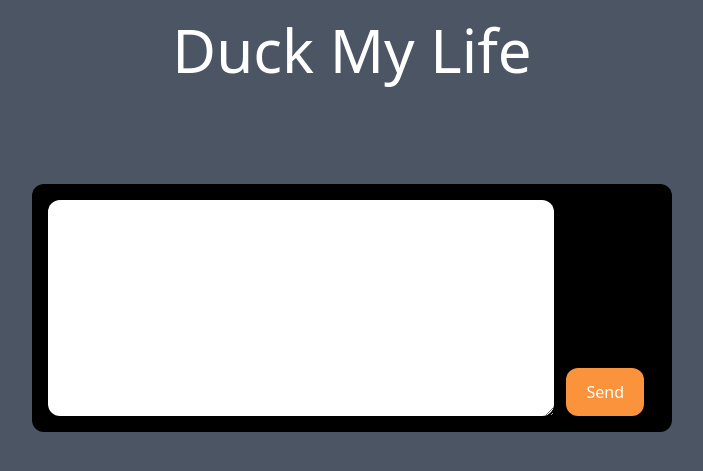
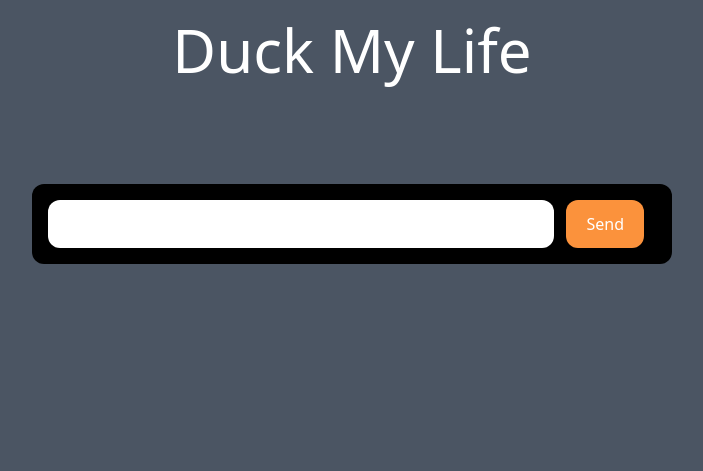
Before and after one commit to V-Boyko/DuckMyLife, a Django app: page /editor/ in a window 1280 px wide. Shown: the part 148-619 px from the top of the page, without its empty margins (288-991 px from the left). Run offline with Django 4.2, Linux system fonts and the light colour scheme; some libraries are stand-ins or nearby versions.

Commit message:
TODOs for next time

```diff
--- a/ducky/fowl/templates/fowl/editor.html
+++ b/ducky/fowl/templates/fowl/editor.html
@@ -11,10 +11,11 @@
 <!-- button and text box below needs function, crash on submit class="lg:w-2/4 mt-6 mx-4 lg:mx-auto p-4 bg-white rounded-xl">
     <form method="post">-->
 
+
 <div class="lg:w-2/4 mx-auto bg-black rounded-xl p-4 mt-6 mx-4 flex flex-col">
     <form class="flex" method="POST">
         {% csrf_token %}
-        <textarea rows="8" name="text-box" class="flex-1 rounded-xl px-3 py-3"></textarea>
+        <input rows="8" name="text-box" class="flex-1 rounded-xl px-3 py-3">
         <!-- <button class="px-5 py-3 rounded-xl text-white bg-teal-600 hover:bg-teal-700" id="chat-message-submit">Submit</button> -->
         <button class="mt-auto mx-3 px-5 py-3 h-1/2 rounded-xl text-white bg-orange-400 text-black hover:bg-orange-200 justify-right" id="message-submit">Send</button>
 
--- a/ducky/fowl/views.py
+++ b/ducky/fowl/views.py
@@ -14,6 +14,10 @@
    text = request.POST.get('text-box', "")
    print(type(text))
    return render(request, 'fowl/editor.html')
+
+
+#TODO: put a function in that processes user input from message in the editor
+#TODO: Update editor page to populate messages (store messages as static)
 
 '''
 def editor(request):
```
Also changed, not shown: ducky/db.sqlite3.
